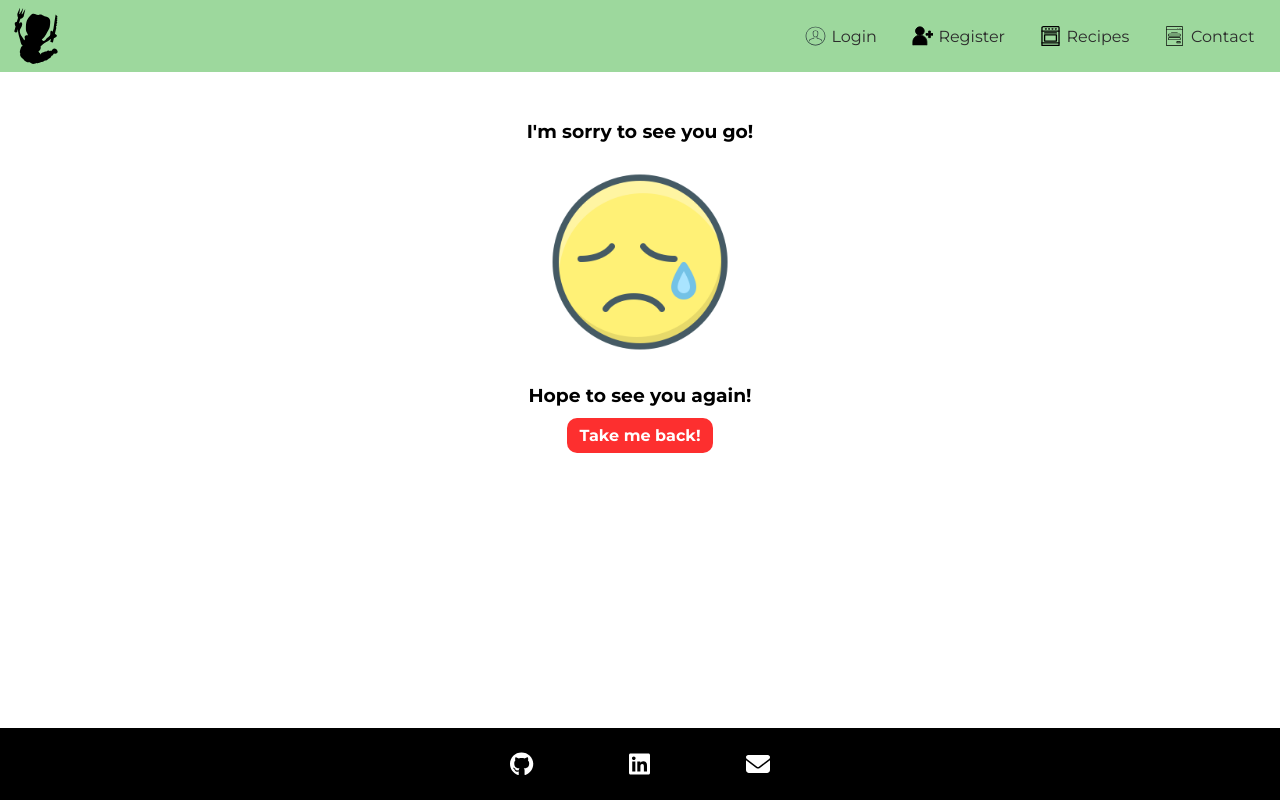
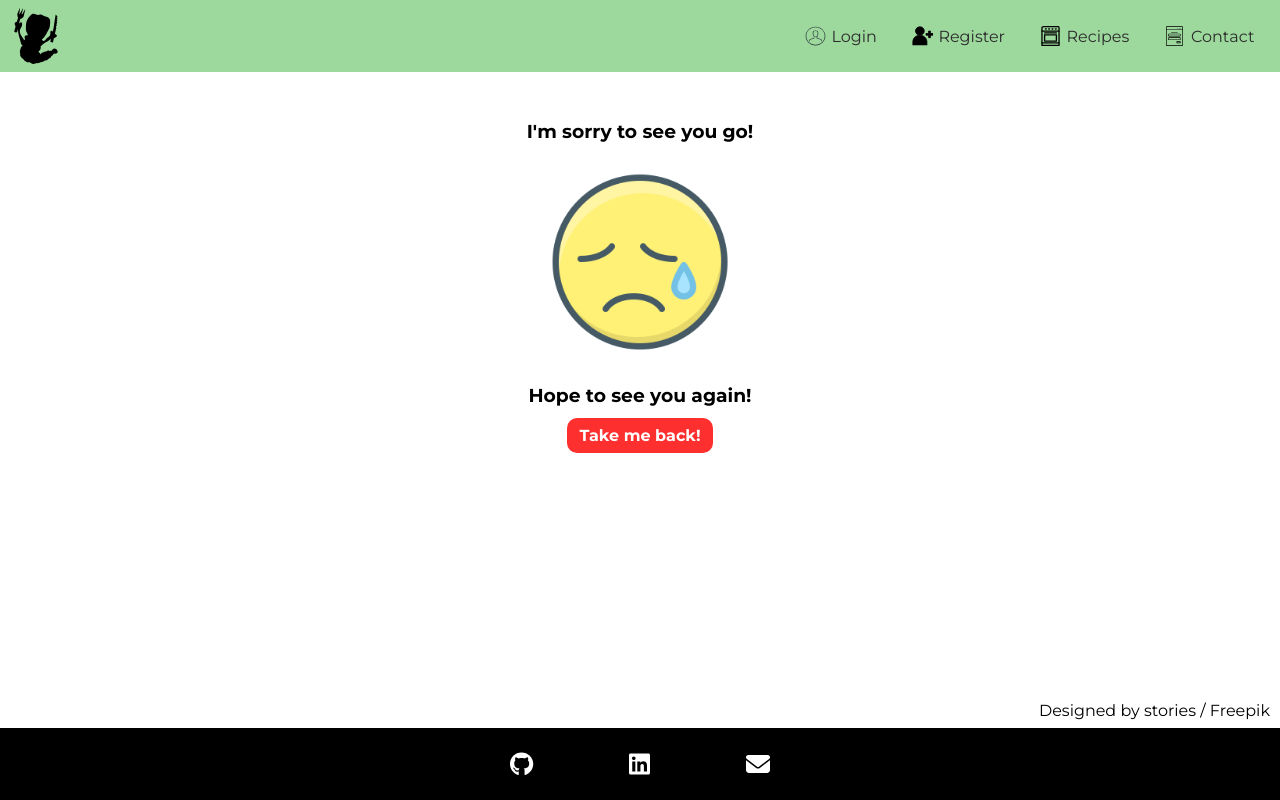
Before and after one commit to RZajacc/ForkIt_2.0, a React (Vite) app: page /farewell in a window 1280 px wide. Built offline with nearby package versions, Linux system fonts and the light colour scheme; no server answers.

Commit message:
added attribution to farewell icon

```diff
--- a/src/style/farewell.scss
+++ b/src/style/farewell.scss
@@ -22,3 +22,11 @@
     cursor: pointer;
   }
 }
+
+#attrib-link {
+  position: absolute;
+  bottom: 80px;
+  right: 10px;
+  text-decoration: none;
+  color: black;
+}
--- a/src/views/Farewell.tsx
+++ b/src/views/Farewell.tsx
@@ -13,6 +13,9 @@ function Farewell() {
         <h3>Hope to see you again!</h3>
         <Link to={"/"}>Take me back!</Link>
       </div>
+      <a id="attrib-link" href="http://www.freepik.com">
+        Designed by stories / Freepik
+      </a>
     </main>
   );
 }
```
